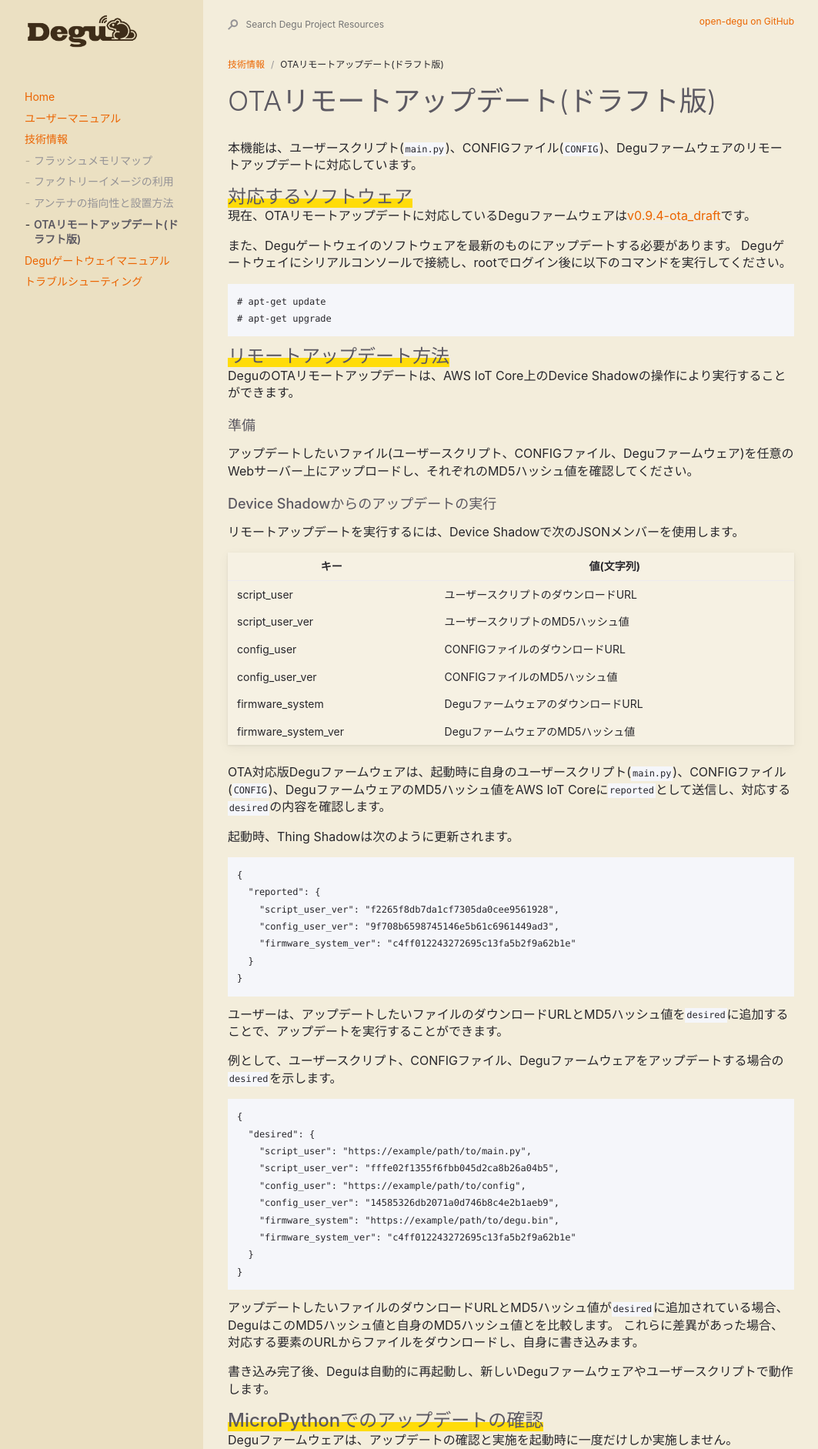
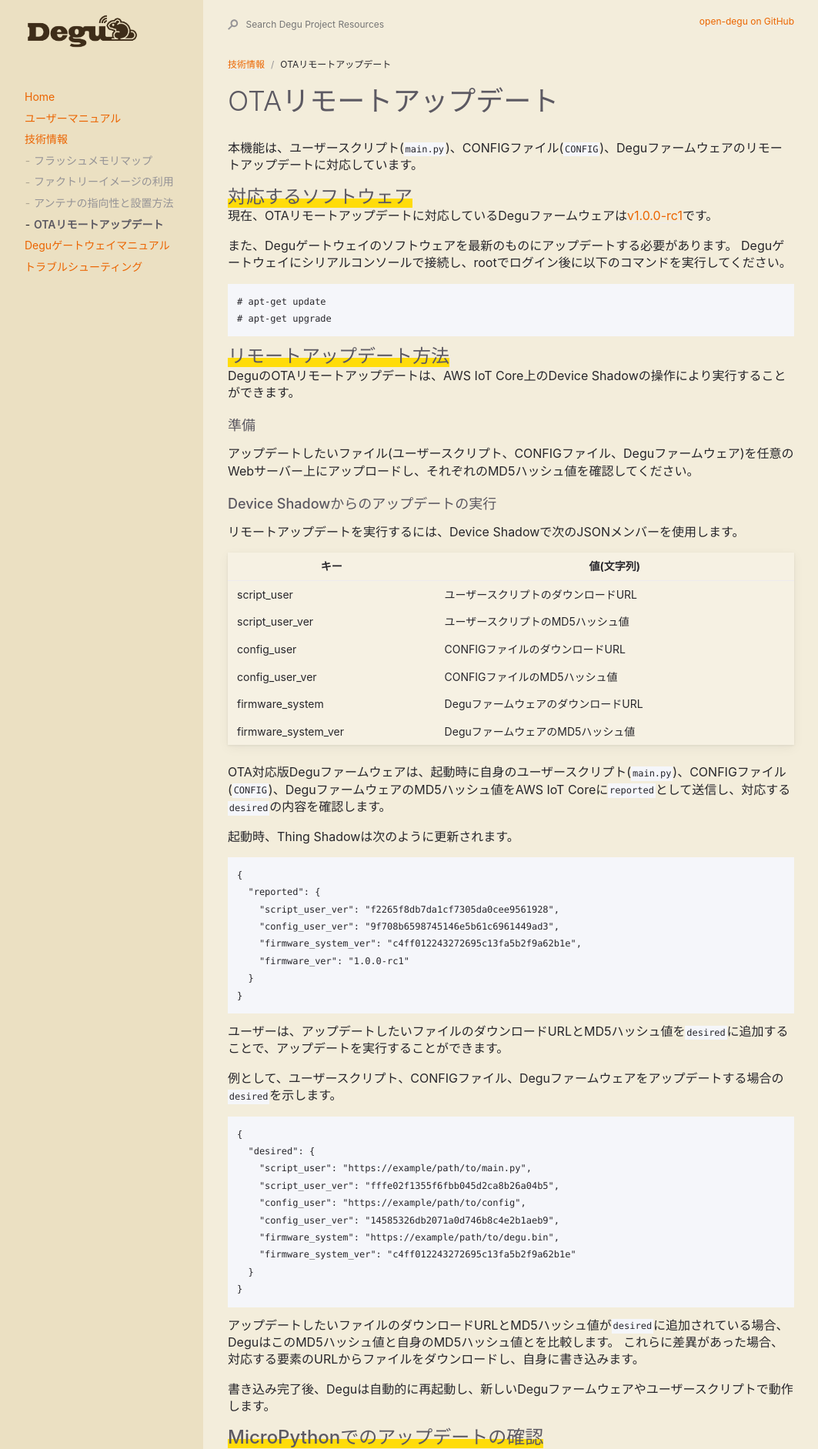
Before and after one commit to open-degu/open-degu.github.io, a Jekyll site: the page built from technical_specifications/ota_draft.md, in a window 1280 px wide. Shown: the top 1883 px of the page at 77% size, without its empty margins (92-1155 px from the left). Built offline with Jekyll 4.4.1, drawn with Linux system fonts in a browser that asks for light colours.

Commit message:
technical_specifications: OTA: update for v1.0.0-rc1

````diff
--- a/technical_specifications/ota_draft.md
+++ b/technical_specifications/ota_draft.md
@@ -1,16 +1,16 @@
 ---
 layout: default
-title: OTAリモートアップデート(ドラフト版)
+title: OTAリモートアップデート
 parent: 技術情報
 nav_order: 4
 ---
-# OTAリモートアップデート(ドラフト版)
+# OTAリモートアップデート
 
 本機能は、ユーザースクリプト(`main.py`)、CONFIGファイル(`CONFIG`)、Deguファームウェアのリモートアップデートに対応しています。
 
 ## 対応するソフトウェア
 
-現在、OTAリモートアップデートに対応しているDeguファームウェアは[v0.9.4-ota_draft](https://github.com/open-degu/degu/releases/tag/v0.9.4-ota_draft)です。
+現在、OTAリモートアップデートに対応しているDeguファームウェアは[v1.0.0-rc1](https://github.com/open-degu/degu/releases/tag/v1.0.0-rc1)です。
 
 また、Deguゲートウェイのソフトウェアを最新のものにアップデートする必要があります。
 Deguゲートウェイにシリアルコンソールで接続し、rootでログイン後に以下のコマンドを実行してください。
@@ -50,7 +50,8 @@ OTA対応版Deguファームウェアは、起動時に自身のユーザース
   "reported": {
     "script_user_ver": "f2265f8db7da1cf7305da0cee9561928",
     "config_user_ver": "9f708b6598745146e5b61c6961449ad3",
-    "firmware_system_ver": "c4ff012243272695c13fa5b2f9a62b1e"
+    "firmware_system_ver": "c4ff012243272695c13fa5b2f9a62b1e",
+    "firmware_ver": "1.0.0-rc1"
   }
 }
 ```
````
